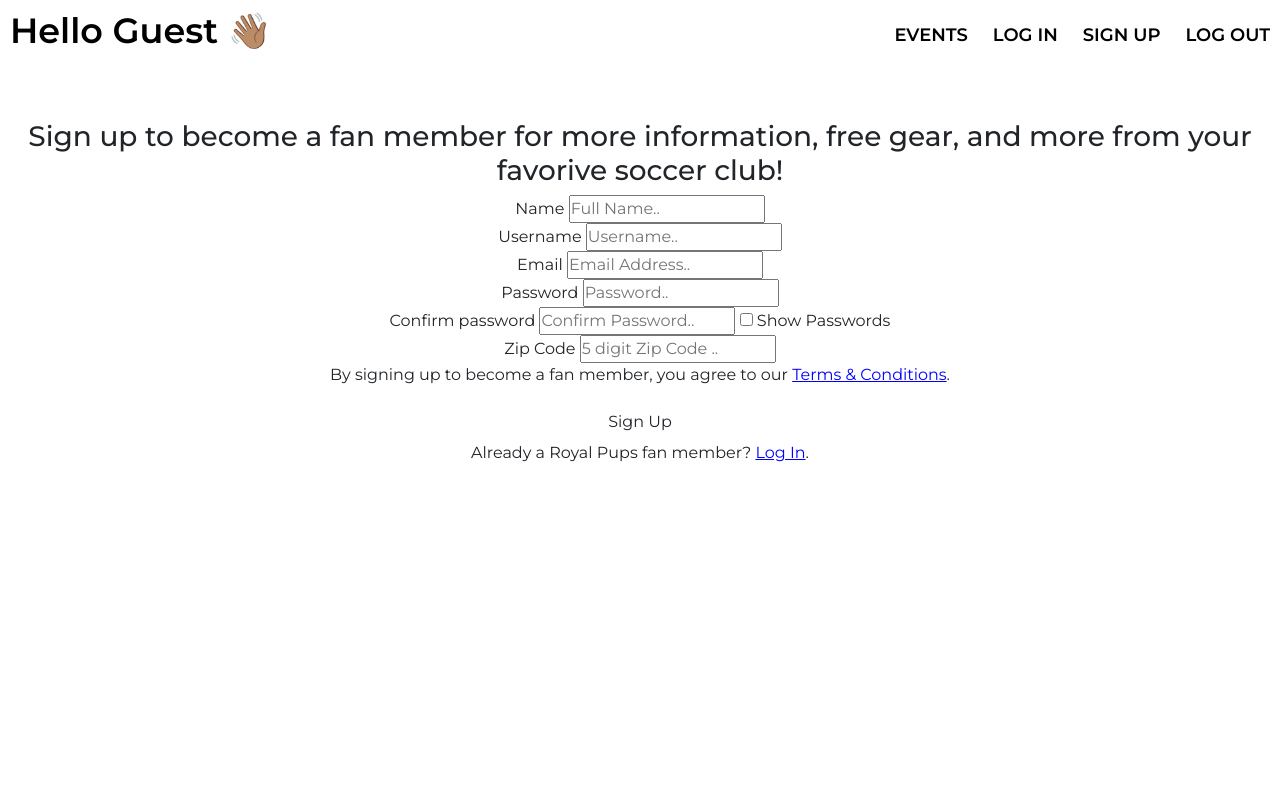
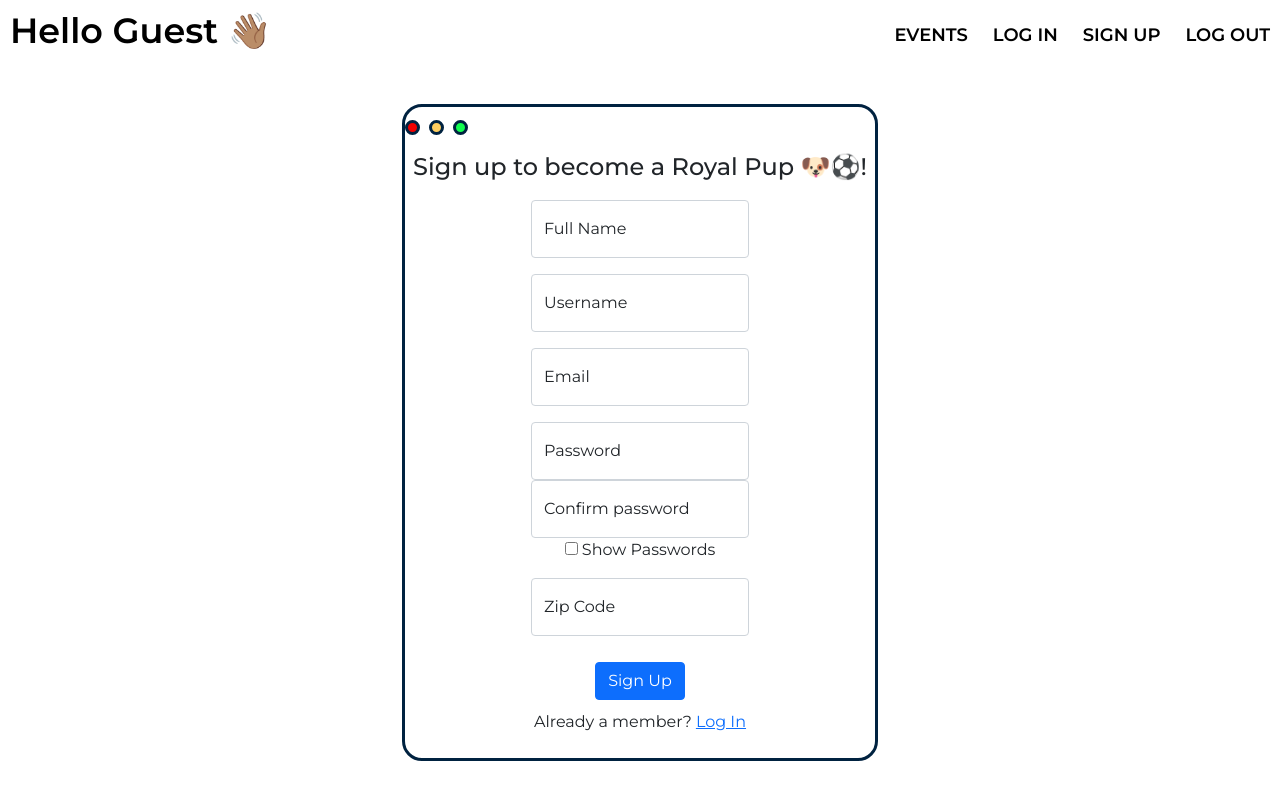
Before and after one commit to nanifour/php-registration, a PHP site: page /registration.php in a window 1280 px wide. Run offline with PHP 8.4, Linux system fonts and the light colour scheme.

Commit message:
styled registration page

```diff
--- a/src/registration.php
+++ b/src/registration.php
@@ -10,14 +10,20 @@
     <meta charset = "UTF-8" />
 
   <script src="app.js"></script>
+<style>
+.form-container{
+  padding: 1vh;
+
+}
+</style>
 
 </head>
 
 <body>
 
+	<div class="background">
 
-	<div class="signUp-container">
-
+		<div class="content">
 			<?php
 				//show session message
 				if (isset($_SESSION['message'])){
@@ -25,7 +31,7 @@
 				//boostrap alert
 					?>
 						<div class="alert alert-primary" role="alert">
-							<strong>Hey!</strong> <?php echo  $_SESSION['message'];?>
+							<strong>Welcome, </strong> <?php echo  $_SESSION['message'];?>
 						</div>
 						<?php
 						//clear session message after
@@ -33,56 +39,75 @@
 				}
 			?>
 
+			<div class="item-container">
 
-  		<div class="title">
-			<h3> Sign up to become a fan member for more information, free gear, and more from your favorive soccer club! </h3>
+				<div class="header">
+					<div class="circle-container">
+						<div class="circle-one"></div>
+						<div class="circle-two"></div>
+						<div class="circle-three"></div>
+					</div>
+					<div class="su-line"></div>
 			</div>
 
+			<div class="form-container">
+						<div class="text-header">
+							<h4> Sign up to become a Royal Pup 🐶⚽️! </h4>
+						</div>
+
+
 				<form name="registerForm" method="POST" action="registration_action.php">
-				<div class="signup">
-					<label>Name </label>
-						<input type="text" placeholder="Full Name.." name="name" required/>
+
+					<div class="format">
+						<div class="form-floating mb-3">
+								<input type="text" class="form-control input-sm" placeholder="Full Name" name="name" required/>
+							<label for="input-sm">Full Name </label>
 						</div>
-				<div class="signup">
-					<label>Username </label>
-						<input type="text" placeholder="Username.." name="username" required/>
 					</div>
-				<div class="signup">
-					<label>Email </label>
-						<input type="email" placeholder="Email Address.." name="email" required/>
+					<div class="format">
+						<div class="form-floating mb-3">
+								<input type="text" class="form-control" placeholder="Username" name="username" required/>
+							<label for="floatingInput">Username </label>
 						</div>
-				<div class="signup">
-					<label>Password </label>
-							<input type="password" placeholder="Password.." id="password1" name="password_1" required/>
 					</div>
-				<div class="signup">
-					<label>Confirm password </label>
-							<input type="password" placeholder="Confirm Password.." id="password2"
+
+						<div class="form-floating mb-3">
+								<input type="email" class="form-control" placeholder="Email" name="email" required/>
+							<label for="floatingInput">Email </label>
+						</div>
+
+						<div class="form-floating">
+									<input type="password" class="form-control" placeholder="Password" id="password1" name="password_1" required/>
+								<label for="floatingInput">Password </label>
+						</div>
+
+						<div class="form-floating mb-3">
+									<input type="password" class="form-control" placeholder="Confirm Password" id="password2"
 									onkeyup = checkPassword(); name="password_2" required/>
 									<input type="checkbox" onclick="showPasswords()"/> Show Passwords
-				</div>
-				<div class="signup">
-					<label>Zip Code </label>
-						<input type="text" placeholder="5 digit Zip Code .." name="zipcode" required/>
+								<label for="floatingInput">Confirm password </label>
 						</div>
 
-			<p>By signing up to become a fan member, you agree to our <a href="#" style="color: blue">Terms & Conditions</a>.</p>
-
-
-			<div class="signup">
-			<button type="submit" class="btn" name="register"> Sign Up </button>
+						<div class="form-floating mb-3">
+								<input type="text" class="form-control" placeholder="5 digit Zip Code" name="zipcode" required/>
+							<label for="floatingInput">Zip Code </label>
 						</div>
 
-			<div class="form-footer">
-				<p>Already a Royal Pups fan member? <a href="index.php" style="color: blue">Log In</a>.</p>
+					<div class="form-floating">
+						<button type="submit" class="btn btn-primary" name="register"> Sign Up </button>
 					</div>
 
+						<p>Already a member?
+							<a href="index.php">Log In</a>
+						</p>
+
 				</form>
+			</div>
 
+		</div>
 
 	</div>
 
 
-
 </body>
 </html>
```
Lines whose indentation alone changed are shown as unchanged.
